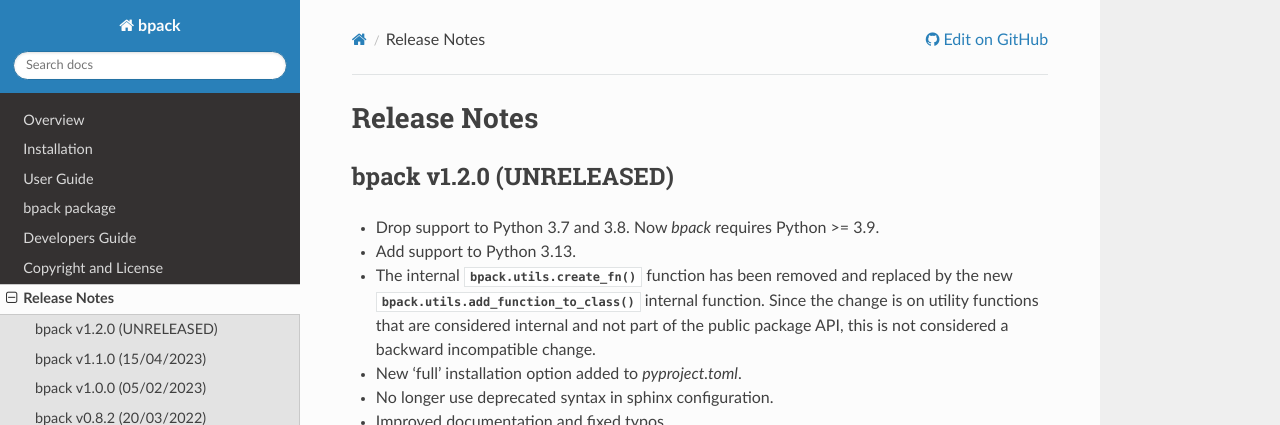
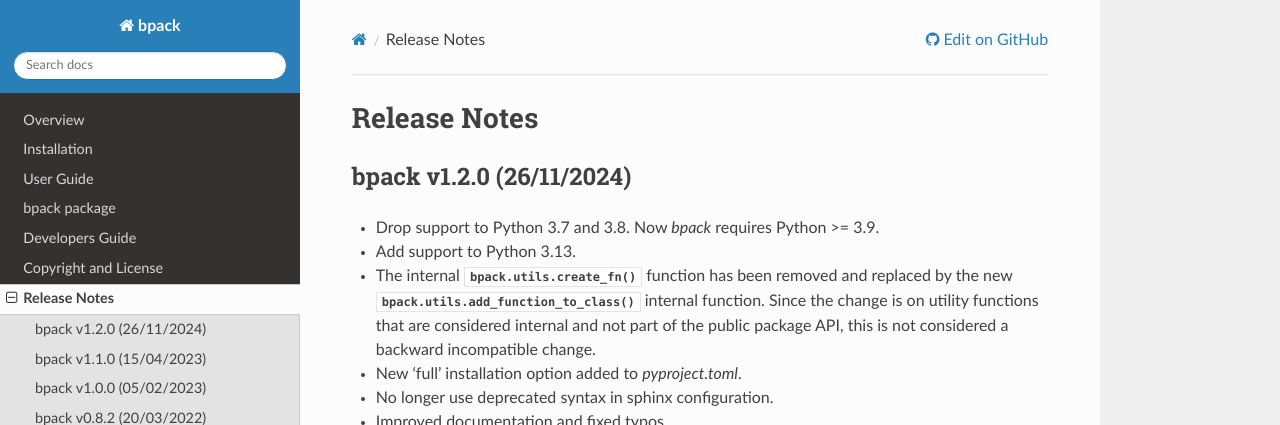
Before and after one commit to avalentino/bpack, a Sphinx documentation site: the page built from docs/release_notes.rst, in a window 1280 px wide and 900 px high. Shown: the top 425 px of the window. Built offline with Sphinx 7.4.7 and the Read the Docs theme 3.1.0, drawn with Linux system fonts in a browser that asks for light colours.

```diff
--- a/bpack/__init__.py
+++ b/bpack/__init__.py
@@ -20,4 +20,4 @@ from .descriptors import (  # noqa: F401
     calcsize,
 )
 
-__version__ = "1.2.0.dev1"
+__version__ = "1.2.0"
--- a/docs/release_notes.rst
+++ b/docs/release_notes.rst
@@ -1,7 +1,7 @@
 Release Notes
 =============
 
-bpack v1.2.0 (UNRELEASED)
+bpack v1.2.0 (26/11/2024)
 -------------------------
 
 * Drop support to Python 3.7 and 3.8. Now `bpack` requires Python >= 3.9.
```
